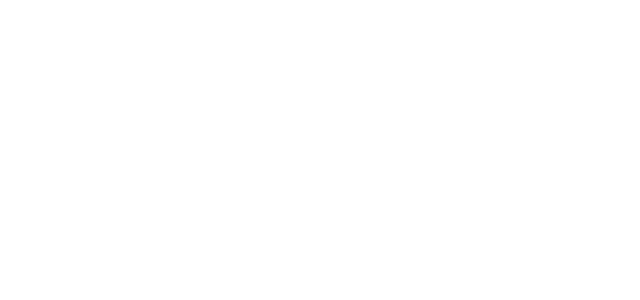
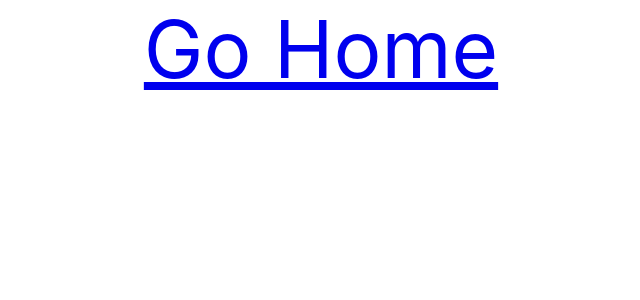
Before and after one commit to friendly-misanthrope/Dojo-routing_practice, a React (Create React App) app: page / in a window 1280 px wide. Before the commit this address had no page. Shown: the top 300 px of the page, without its empty margins (319-959 px from the left). Built offline with nearby package versions, Linux system fonts and the light colour scheme.

Commit message:
added link so user can navigate to home from root route

```diff
--- a/src/App.jsx
+++ b/src/App.jsx
@@ -1,13 +1,15 @@
 import './App.css';
-import { Routes, Route } from 'react-router-dom'
+import { Routes, Route, Link } from 'react-router-dom'
 import Home from './components/Home'
 import Number from './components/Number'
 import Word from './components/Word'
+import GoHome from './components/GoHome';
 
 function App() {
   return (
     <div className="App">
       <Routes>
+        <Route path='/' element={<GoHome />} />
         <Route path='/home' element={<Home />} />
         <Route path='/:number' element={<Number />} />
         <Route path='/:word' element={<Word />} />
--- /dev/null
+++ b/src/components/GoHome.jsx
@@ -0,0 +1,11 @@
+import { Link } from 'react-router-dom'
+
+const GoHome = (props) => {
+  return (
+    <div>
+      <Link to={'/home'} style={{fontSize: 5 + 'rem'}} >Go Home</Link>
+    </div>
+  );
+}
+
+export default GoHome;
--- a/src/components/Home.jsx
+++ b/src/components/Home.jsx
@@ -1,6 +1,4 @@
-import React from 'react';
-
-const Home = () => {
+const Home = (props) => {
   return (
     <div>
       <h1>Welcome to my SPA</h1>
```
